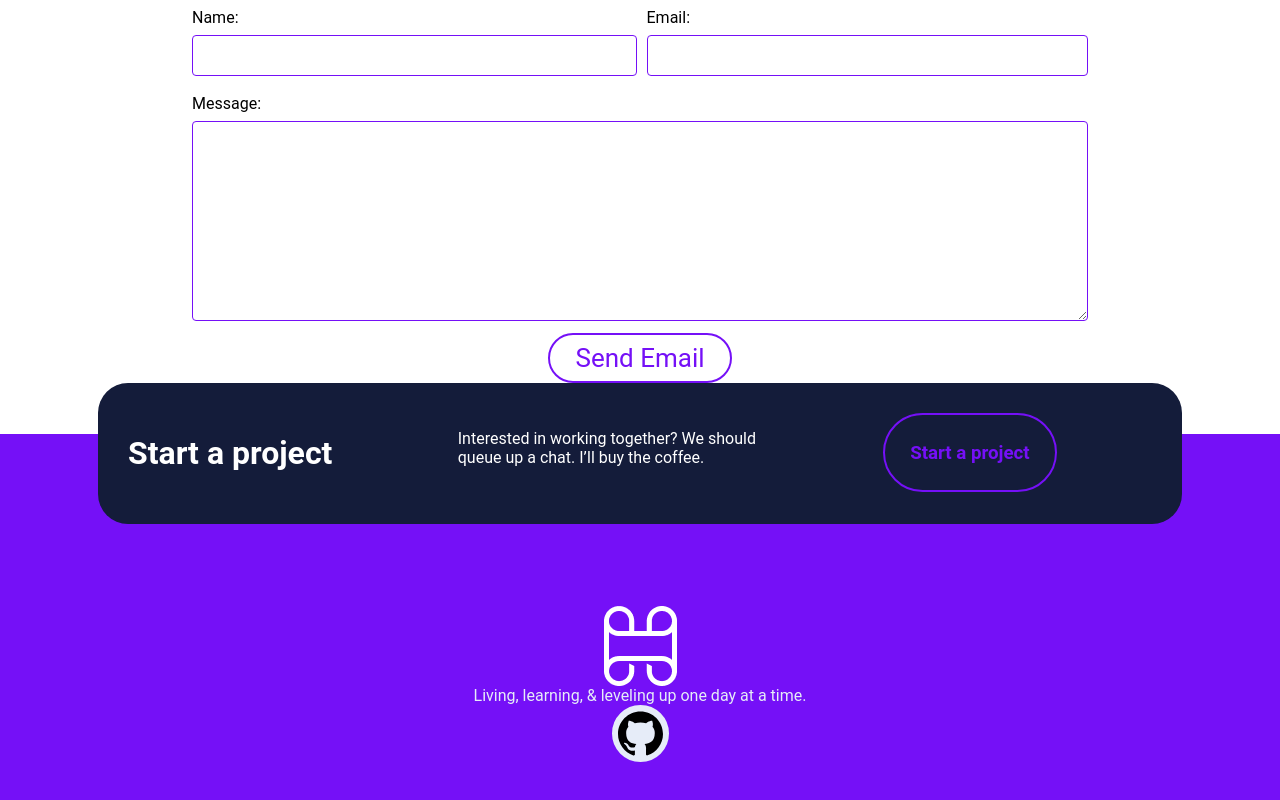
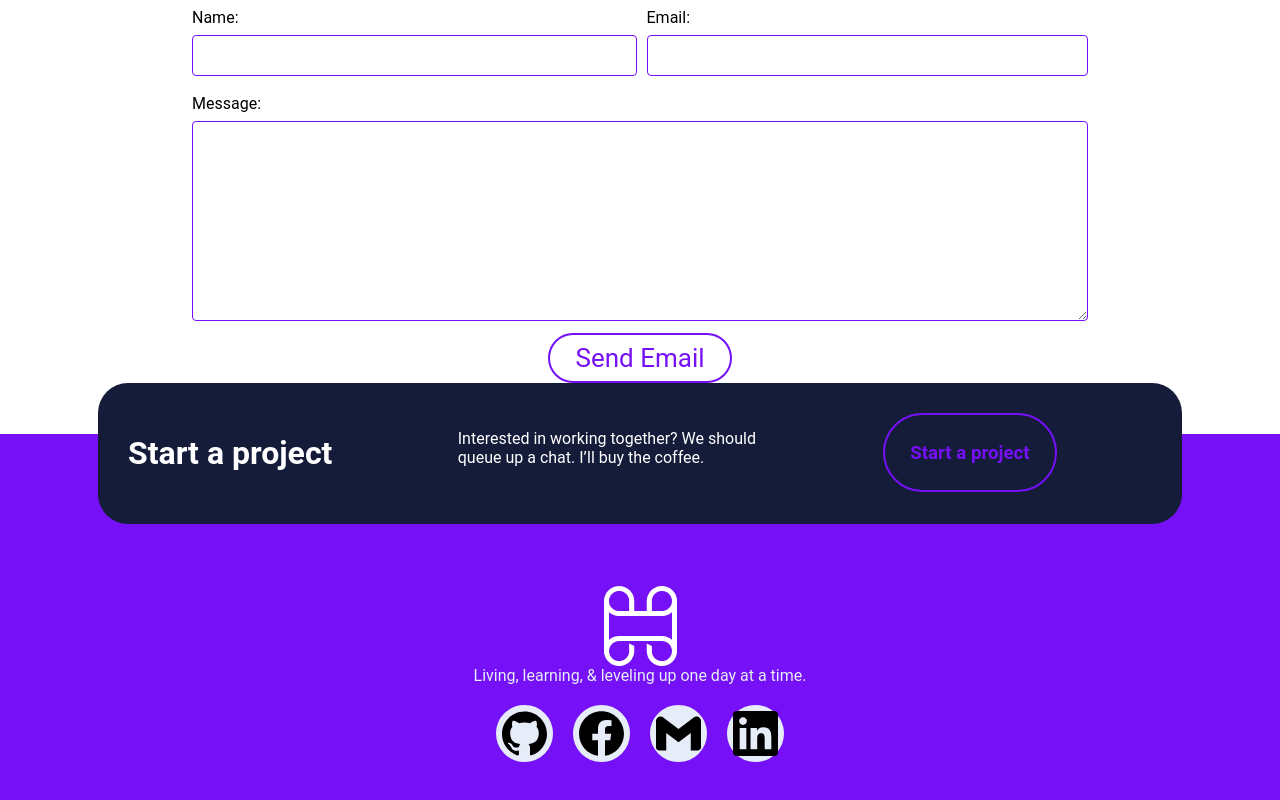
Before and after one commit to hakimmaaouia/portfolio, a React (Create React App) app: page /Contact in a window 1280 px wide. Shown: the part 343-1143 px from the top of the page. Built offline with nearby package versions, Linux system fonts and the light colour scheme.

Commit message:
add social media buttom

```diff
--- a/src/Component/Footer/Footer.css
+++ b/src/Component/Footer/Footer.css
@@ -54,3 +54,15 @@
   font-weight: 400;
   line-height: 30px;
 }
+
+
+.media{
+  display: flex;
+	flex-direction: row;
+	flex-wrap: nowrap;
+	justify-content: center;
+	align-items: center;
+	align-content: stretch;
+  margin: 20px;
+  column-gap: 20px;
+}
--- a/src/Component/Footer/Footer.tsx
+++ b/src/Component/Footer/Footer.tsx
@@ -4,8 +4,9 @@ import ButtomIcon from "../ButtomIcon/ButtomIcon";
 //icon
 import logo_white from "../../Assets/logowhite.png";
 import github from "../../Assets/Social media/github.svg"
-
-
+import facebook from "../../Assets/Social media/facebook.svg"
+import gmail from "../../Assets/Social media/gmail.svg"
+import linkedin from "../../Assets/Social media/linkedin.svg"
 import { Link } from "react-router-dom";
 import "./Footer.css";
 
@@ -36,7 +37,12 @@ const Footer = () => {
       <div className="footer">
         <img src={logo_white}></img>
         <div>Living, learning, & leveling up one day at a time.</div>
+        <div className="media">
         <ButtomIcon logo={github}/>
+        <ButtomIcon logo={facebook}/>
+        <ButtomIcon logo={gmail}/>
+        <ButtomIcon logo={linkedin}/>
+</div>
       </div>
     </div>
   );
```
Also changed, not shown: 1 other file (tests, documents, lock files or other folders).
